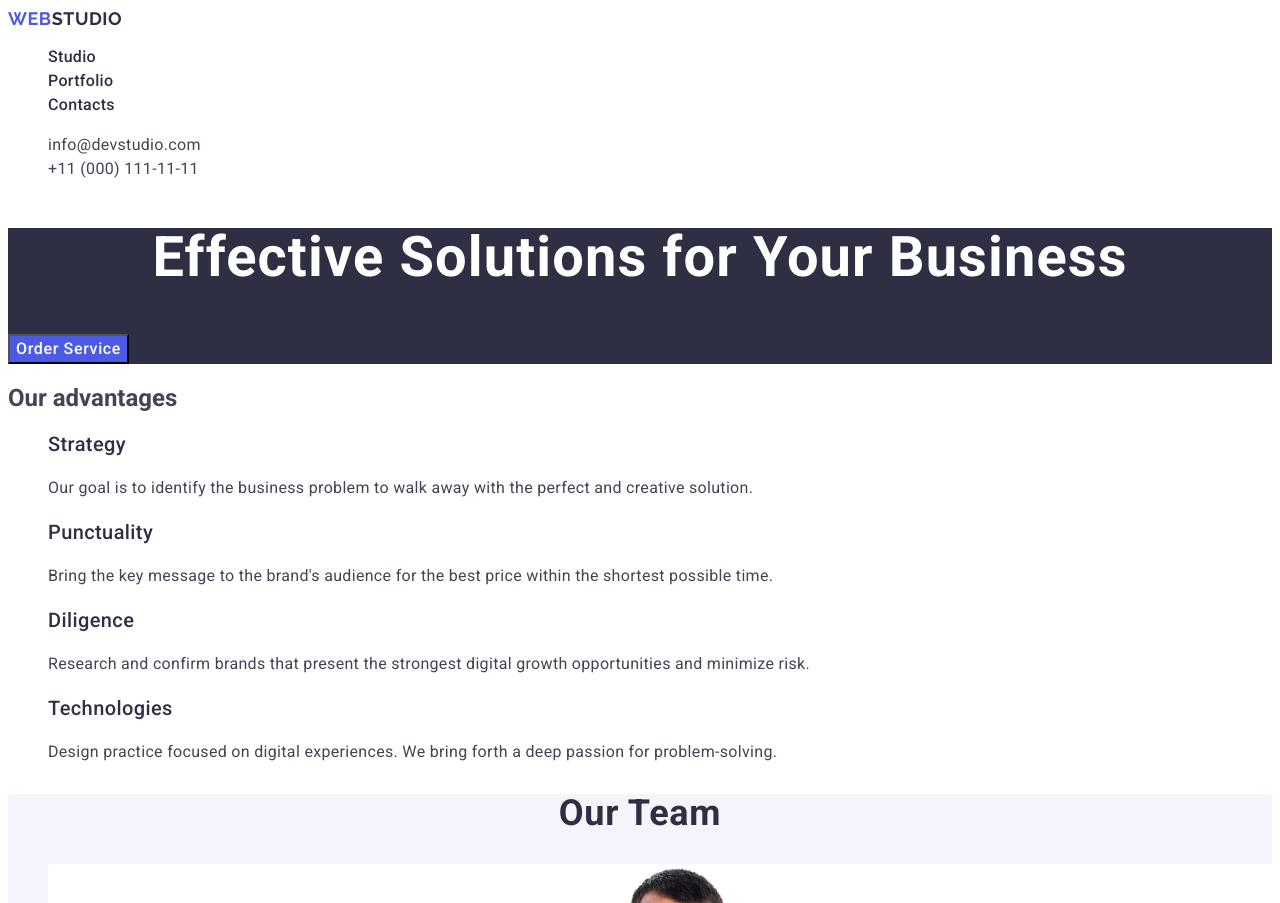
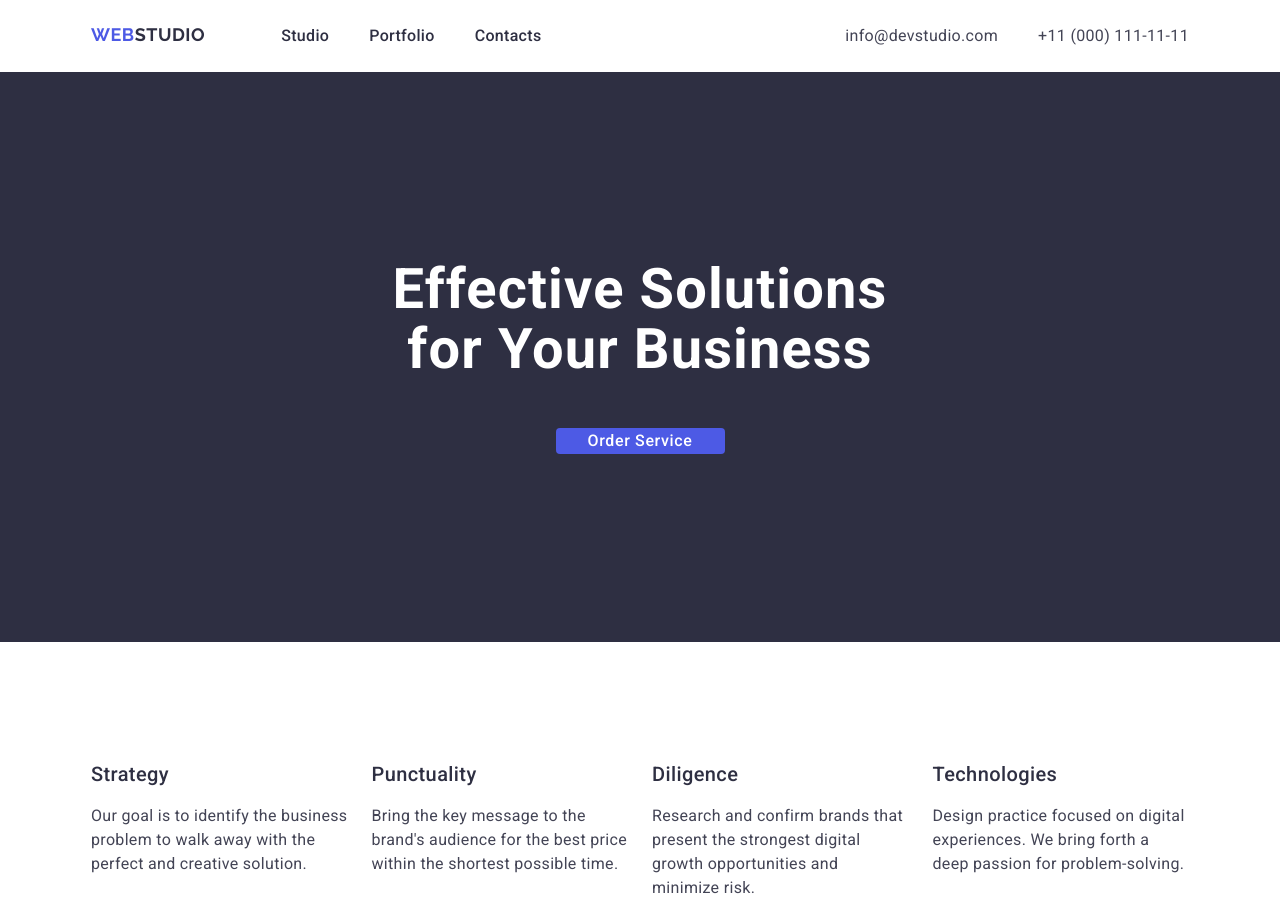
Before and after one commit to ElenaChugunkina/goit-markup-hw-03, a plain HTML site: page index.html in a window 1280 px wide. Shown: the top 903 px of the page. Drawn offline with nearby package versions, Linux system fonts and the light colour scheme.

Commit message:
do not ready

```diff
--- a/css/styles.css
+++ b/css/styles.css
@@ -7,13 +7,66 @@ body {
 
  a {
     text-decoration: none;
+    color: currentColor;
 }
 ul {
 	list-style-type: none;
+    margin-top: 0;
+	margin-bottom: 0;
+	padding-left: 0;
 }
+
+h1, h2, h3, h4, h5, h6, p {
+	margin-top: 0;
+    margin-bottom: 0;
+
+
+}
+
+img {
+	display: block;
+}
+
+button {
+    cursor: pointer;
+ }
+
+ address {
+    font-style: normal;
+ }
+
+
+.container {
+    width: 100%;
+    max-width: 1128px ;
+    padding-left: 15px;
+    padding-right: 15px;
+    margin: 0 auto;
+
+
+ }
+
+
+
 
 .navigation {
     background:  #FFF;
+    padding-top: 24px;
+    padding-bottom: 24px;
+
+
+
+}
+
+.header-container {
+
+}
+
+.header-navigation {
+    display: flex;
+    border-bottom: 1px solid var(--color-cornflower)
+
+
 }
 
 .logo-style {
@@ -37,6 +90,10 @@ ul {
     line-height: 1.17;
     letter-spacing: 0.54px;
     text-transform: uppercase;
+    display: flex;
+    margin-right: 76px;
+
+
 }
 
 
@@ -58,6 +115,27 @@ ul {
 
  .link:hover {
    color: #404BBF;
+  }
+
+  .link-nav {
+    display: flex;
+    gap: 40px;
+
+  }
+
+  .contacts-list {
+    display: flex;
+    gap: 40px;
+
+  }
+
+  .header-container {
+    display: flex;
+    justify-content: space-between;
+    align-items: center;
+
+
+
   }
 
   .addresss-contacts {
@@ -86,7 +164,12 @@ letter-spacing: 0.32px;
 .hero {
     background: #2E2F42;
     flex-shrink: 0;
+    padding: 188px 0;
 }
+
+
+
+
 .hero__title {
     color:  #FFF;
     text-align: center;
@@ -94,7 +177,11 @@ letter-spacing: 0.32px;
     font-size: 56px;
     font-weight: 700;
     line-height:  1.07;
-    letter-spacing: 1.12px;
+    letter-spacing: 0.02em;
+    margin: 0 auto;
+    max-width: 496px;
+    margin-bottom: 48px;
+
 }
 
 .hero-button {
@@ -107,6 +194,13 @@ letter-spacing: 0.32px;
     line-height: 24px; /* 150% */
     letter-spacing: 0.64px;
     cursor: pointer;
+    padding: 16px, 32px, 16px, 32px;
+    border-radius: 4px;
+    width: 169px;
+    gap: 10px;
+    border: 0;
+    display: block;
+    margin: 0 auto;
 
 }
 .hero-button:hover, .hero-button:focus {
@@ -114,6 +208,31 @@ background-color: #404BBF;
 }
 
 /* section2 */
+
+.company {
+    padding-top: 120px;
+    padding-bottom: 120px;
+}
+
+.company-list {
+    display: flex;
+    gap: 24px;
+}
+
+.company-delete {
+    position: absolute;
+    width: 1px;
+    height: 1px;
+    margin: -1px;
+    border: 0;
+    padding: 0;
+
+    white-space: nowrap;
+    clip-path: inset(100%);
+    clip: rect(0 0 0 0);
+    overflow: hidden;
+  }
+
 .company-name {
     color:  #2E2F42;
     font-family: Roboto;
@@ -122,7 +241,12 @@ background-color: #404BBF;
     font-weight: 500;
     line-height: 24px; /* 120% */
     letter-spacing: 0.4px;
+    margin-bottom: 18px;
 
+}
+
+.company-item {
+    width: 264px;
 }
 .company-text {
     color: #434455;
@@ -139,7 +263,17 @@ background-color: #404BBF;
 .team {
     background:  #F4F4FD;
     flex-shrink: 0;
+    padding-bottom: 120px;
 }
+
+.team-list {
+    display: flex;
+   gap: 24px;
+
+
+}
+
+
 
 .team-name {
     color:  #2E2F42;
@@ -151,11 +285,16 @@ background-color: #404BBF;
     line-height: 1.11;
     letter-spacing: 0.72px;
     text-transform: capitalize;
+    padding-top: 120px;
+    padding-bottom: 72px;
 }
 .team-photo {
     background:  #FFF;
     justify-content: center;
     text-align: center;
+    width: 264px;
+    border-radius: 0px 0px 4px 4px;
+
 }
 
 .team-heroes {
@@ -167,6 +306,8 @@ background-color: #404BBF;
     font-weight: 500;
     line-height: 24px; /* 120% */
     letter-spacing: 0.4px;
+    gap: 8px;
+    margin-top: 32px;
 }
 .team-profession {
     color: #434455;
@@ -177,12 +318,31 @@ background-color: #404BBF;
     font-weight: 400;
     line-height: 24px; /* 150% */
     letter-spacing: 0.32px;
+    margin-bottom: 32px;
 }
 
 .portfolio {
     background: #FFF;
 
 }
+
+.portfolio-card {
+    display: flex;
+    flex-wrap: wrap;
+    gap: 48px 24px;
+
+
+
+
+
+
+
+
+
+}
+
+
+
 .portfolio-name {
     color: #2E2F42;
     text-align: center;
@@ -193,8 +353,17 @@ background-color: #404BBF;
     line-height: 1.11;
     letter-spacing: 0.72px;
     text-transform: capitalize;
+    padding-top: 120px;
+    margin-bottom: 72px;
 }
 .portfolio-list {
+
+
+
+}
+
+
+
 
 background:  #FFF;
 justify-content: center;
@@ -210,6 +379,9 @@ font-style: normal;
 font-weight: 500;
 line-height: 24px; /* 120% */
 letter-spacing: 0.4px;
+
+
+
 }
 .portfolio-title {
     color: #434455;
--- a/index.html
+++ b/index.html
@@ -4,6 +4,7 @@
   <meta charset="UTF-8">
   <meta name="viewport" content="width=device-width, initial-scale=1.0">
   <title>WEBSTUDIO</title>
+  <link rel="stylesheet" href="https://cdnjs.cloudflare.com/ajax/libs/modern-normalize/2.0.0/modern-normalize.min.css" integrity="sha512-4xo8blKMVCiXpTaLzQSLSw3KFOVPWhm/TRtuPVc4WG6kUgjH6J03IBuG7JZPkcWMxJ5huwaBpOpnwYElP/m6wg==" crossorigin="anonymous" referrerpolicy="no-referrer" />
   <link rel="stylesheet" href="./css/styles.css" />
   <link rel="preconnect" href="https://fonts.googleapis.com">
 <link rel="preconnect" href="https://fonts.gstatic.com" crossorigin>
@@ -12,8 +13,8 @@
 <body>
   <!-- Шапка сайта -->
   <header class="navigation">
-
-    <nav>
+    <div class="container header-container">
+    <nav class="header-navigation">
       <a class="logo" href="/index.html">Web<span class="logo-style">Studio</span> </a>
       <ul class="link-nav">
         <li><a href="./index.html" class="link">Studio</a></li>
@@ -22,60 +23,69 @@
       </ul>
     </nav>
     <address class="addresss-contacts">
-      <ul>
+      <ul class="contacts-list">
         <li><a class="contacts" href="mailto:info@devstudio.com">info@devstudio.com</a></li>
         <li><a class="contacts" href="tel:+110001111111">+11 (000) 111-11-11</a></li>
       </ul>
       </address>
+    </div>
     </header>
   <main>
     <section class="hero">
+      <div class="container">
       <h1 class="hero__title">Effective Solutions for Your Business</h1>
       <button class="hero-button" type="button">Order Service</button>
+    </div>
     </section>
 
     <section class="company">
+      <div class="container">
       <h2 class="company-delete">Our advantages</h2>
       <ul class="company-list">
-        <li><h3 class="company-name">Strategy</h3>
+        <li class="company-item">
+          <h3 class="company-name">Strategy</h3>
           <p class="company-text">Our goal is to identify the business problem to walk away with the perfect and creative solution.</p>
         </li>
-        <li>
+        <li class="company-item">
           <h3 class="company-name">Punctuality</h3>
           <p class="company-text">Bring the key message to the brand's audience for the best price within the shortest possible time.</p>
         </li>
-        <li>
+        <li class="company-item">
           <h3 class="company-name">Diligence</h3>
           <p class="company-text">Research and confirm brands that present the strongest digital growth opportunities and minimize risk.</p>
         </li>
-        <li>
+        <li class="company-item">
           <h3 class="company-name">Technologies</h3>
           <p class="company-text">Design practice focused on digital experiences. We bring forth a deep passion for problem-solving.</p>
         </li>
       </ul>
+    </div>
       </section>
     <section class="team">
+      <div class="container">
       <h2 class="team-name">Our Team</h2>
       <ul class="team-list">
-        <li class="team-photo"><img src="./images/teamcard1.jpg" alt="Mark Guerrero Product Designer" width="264"/>
+        <li class="team-photo"><img class="photo-img" src="./images/teamcard1.jpg" alt="Mark Guerrero Product Designer" width="264"/>
         <h3 class="team-heroes">Mark Guerrero</h3>
         <p class="team-profession">Product Designer</p>
        </li>
-        <li class="team-photo"><img src="./images/teamcard2.jpg" alt="Tom Ford Frontend Developer" width="264"/>
+        <li class="team-photo"><img class="photo-img" src="./images/teamcard2.jpg" alt="Tom Ford Frontend Developer" width="264"/>
           <h3 class="team-heroes">Tom Ford</h3>
           <p class="team-profession">Frontend Developer</p>
         </li>
-        <li class="team-photo"><img src="./images/teamcard3.jpg" alt="Camila Garcia Marketing" width="264"/>
+        <li class="team-photo"><img class="photo-img" src="./images/teamcard3.jpg" alt="Camila Garcia Marketing" width="264"/>
           <h3 class="team-heroes">Camila Garcia</h3>
           <p class="team-profession">Marketing</p>
         </li>
-        <li class="team-photo"><img src="./images/teamcard4.jpg" alt="Daniel Wilson UI Designer" width="264"/>
+        <li class="team-photo"><img class="photo-img" src="./images/teamcard4.jpg" alt="Daniel Wilson UI Designer" width="264"/>
           <h3 class="team-heroes">Daniel Wilson</h3>
           <p class="team-profession">UI Designer</p>
         </li>
       </ul>
+    </div>
     </section>
     <section class="portfolio">
+      <div class="container">
       <h2 class="portfolio-name">Our Portfolio</h2>
       <ul class="portfolio-card">
         <li class="portfolio-list"><img class="picture-settings" src="./images/ourportfolio1.jpg" alt="Banking App" width="360"/>
@@ -104,11 +114,15 @@
           <p class="portfolio-title">Marketing</p>
         </li>
       </ul>
+    </div>
     </section>
   </main>
   <footer class="footer-content">
+    <div class="container">
     <a class="footer-logo" href="./index.html">Web<span class="logo-two">Studio</span> </a>
     <p class="footer-info">Increase the flow of customers and sales for your business with digital marketing & growth solutions.</p>
+  </div>
   </footer>
+
 </body>
 </html>
```
